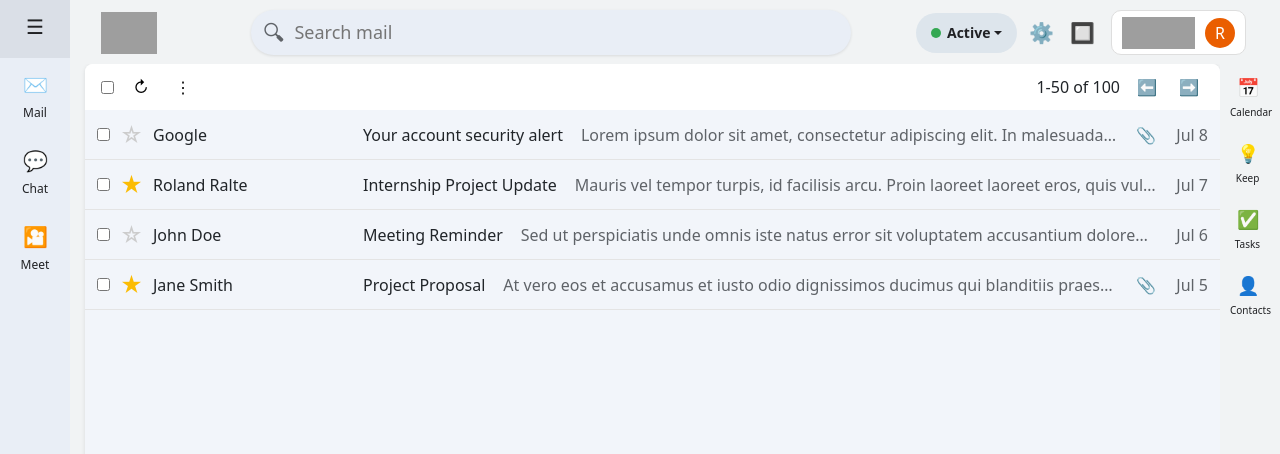
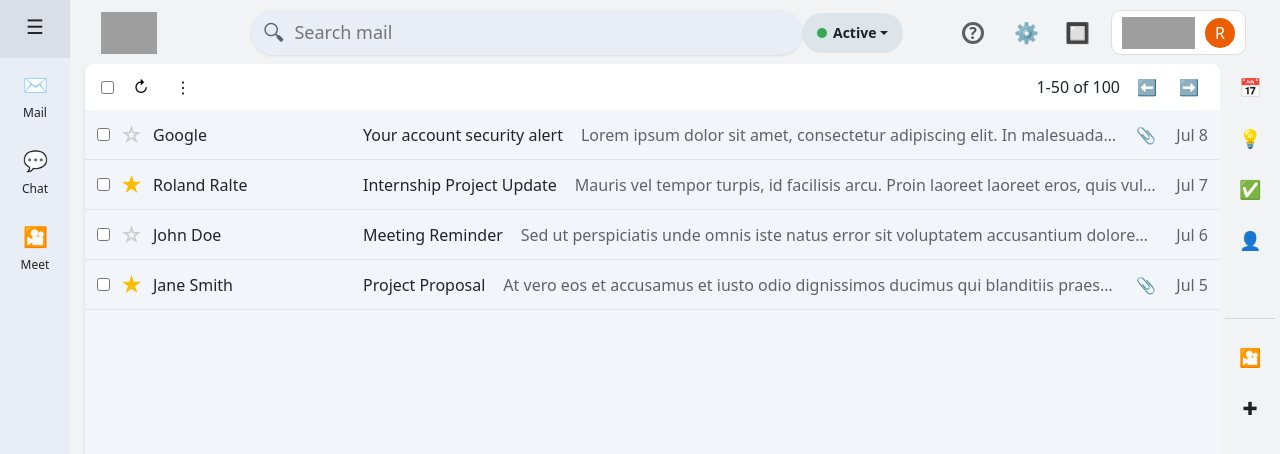
Before and after one commit to RalteRoland/gmail-clone, an Angular app: page / in a window 1280 px wide. Shown: the top 454 px of the page. Built offline with nearby package versions, Linux system fonts and the light colour scheme; grey boxes are pictures that could not be loaded.

Commit message:
Updated navbar icons

```diff
--- a/src/app/app.component.css
+++ b/src/app/app.component.css
@@ -46,7 +46,6 @@ app-inbox {
 
 /* Right Sidebar */
 app-right-sidebar {
-  margin-left: 10px;
   background-color: #f1f3f4;
   border-left: 0px solid #cfd8dc;
   flex-shrink: 0;
--- a/src/app/components/navbar/navbar.component.css
+++ b/src/app/components/navbar/navbar.component.css
@@ -53,8 +53,99 @@
 
 .icon{
   font-size: 20px;
+  padding: 5px;
+}
+
+.icon:hover{
+  background-color: #d6d6d6;
+  border-radius: 50%;
   cursor: pointer;
 }
+
+.question-icon {
+  display: flex;
+  align-items: center;
+  justify-content: center;
+  width: 40px;
+  height: 40px;
+  background-color: #f1f3f4;
+  border-radius: 50%;
+  cursor: pointer;
+  transition: background-color 0.2s ease;
+  box-sizing: border-box;
+}
+
+.question-icon:hover {
+  background-color:  #d6d6d6;
+}
+
+.question-inner {
+  display: flex;
+  align-items: center;
+  justify-content: center;
+  width: 22px;
+  height: 22px;
+  border: 3px solid #5f5f5f;
+  background-color: #f1f3f4;
+  border-radius: 50%;
+  font-size: 16px;
+  color: #545454;
+  font-weight: bold;
+}
+
+
+
+.dropdown{
+  padding-right: 50px;
+}
+
+.dropdown-menu{
+  background-color: #e9eef6;
+  border: none;
+  box-shadow: 0px 0px 10px rgb(167, 167, 167);
+}
+
+.dropdown-item {
+  font-size: 14px;
+  padding: 15px 5px;
+  color: #202124;
+  transition: background-color 0.2s;
+}
+
+.dropdown-item:hover {
+  background-color: #d7dce6;
+}
+
+.status-button {
+  display: flex;
+  align-items: center;
+  font-weight: bold;
+  padding: 4px 15px;
+  background-color: #dde5eb;
+  border: none;
+  border-radius: 20px;
+  font-size: 14px;
+  color: #202124;
+  cursor: pointer;
+  height: 40px;
+  width: auto;
+}
+
+.status-dot {
+  height: 10px;
+  width: 10px;
+  background-color: #34a853;
+  border-radius: 50%;
+  display: inline-block;
+  margin-right: 6px;
+}
+
+.status-arrow {
+  margin-left: 6px;
+  font-size: 12px;
+  color: #5f6368;
+}
+
 
 .profile-container {
   display: flex;
@@ -89,51 +180,3 @@
   font-weight: normal;
   padding: 15px;
 }
-
-.status-button {
-  display: flex;
-  align-items: center;
-  font-weight: bold;
-  padding: 4px 15px;
-  background-color: #dde5ec;
-  border: none;
-  border-radius: 20px;
-  font-size: 14px;
-  color: #202124;
-  cursor: pointer;
-  margin-right: 12px;
-  height: 40px;
-  width: auto;
-}
-
-.status-dot {
-  height: 10px;
-  width: 10px;
-  background-color: #34a853;
-  border-radius: 50%;
-  display: inline-block;
-  margin-right: 6px;
-}
-
-.status-arrow {
-  margin-left: 6px;
-  font-size: 12px;
-  color: #5f6368;
-}
-
-.dropdown-menu{
-  background-color: #e9eef6;
-  border: none;
-  box-shadow: 0px 0px 10px rgb(167, 167, 167);
-}
-
-.dropdown-item {
-  font-size: 14px;
-  padding: 15px 5px;
-  color: #202124;
-  transition: background-color 0.2s;
-}
-
-.dropdown-item:hover {
-  background-color: #d7dce6;
-}
--- a/src/app/components/navbar/navbar.component.html
+++ b/src/app/components/navbar/navbar.component.html
@@ -34,6 +34,9 @@
   </div>
 
   <div class="right">
+    <div class="question-icon">
+      <span class="question-inner">?</span>
+    </div>
     <span class="icon">⚙️</span>
     <span class="icon">🔲</span>
     <div class="profile-container">
--- a/src/app/components/right-sidebar/right-sidebar.component.css
+++ b/src/app/components/right-sidebar/right-sidebar.component.css
@@ -1,11 +1,10 @@
 .right-sidebar {
-  width: 50px;
+  width: 60px;
   background-color: #f1f3f4;
   height: calc(100vh - 64px);
   display: flex;
   flex-direction: column;
   align-items: center;
-  padding-right: 15px;
 }
 
 .right-bar-icon {
@@ -18,7 +17,7 @@
   color: #202124;
   text-align: center;
   box-sizing: border-box;
-  width: 100%;
+  width: 50px
 }
 
 .right-bar-icon:hover {
@@ -34,3 +33,9 @@
 .label:hover{
   border-radius: 50%;
 }
+
+.right-sidebar-under{
+  border-top: 1px solid #cfd8dc;
+  padding-top: 15px;
+  margin-top: 50px;
+}
--- a/src/app/components/right-sidebar/right-sidebar.component.html
+++ b/src/app/components/right-sidebar/right-sidebar.component.html
@@ -1,21 +1,35 @@
 <div class="right-sidebar">
   <div class="right-bar-icon" title="Calendar">
     📅
-    <div class="label">Calendar</div>
+    <div class="label"></div>
   </div>
 
   <div class="right-bar-icon" title="Keep">
     💡
-    <div class="label">Keep</div>
+    <div class="label"></div>
   </div>
 
   <div class="right-bar-icon" title="Tasks">
     ✅
-    <div class="label">Tasks</div>
+    <div class="label"></div>
   </div>
 
   <div class="right-bar-icon" title="Contacts">
     👤
-    <div class="label">Contacts</div>
+    <div class="label"></div>
   </div>
+
+  <div class="right-sidebar-under">
+    <div class="right-bar-icon" title="Zoom">
+      🎦
+      <div class="label"></div>
+    </div>
+
+    <div class="right-bar-icon" title="Add-ons">
+      ✚
+      <div class="label"></div>
+    </div>
+  </div>
+
+
 </div>
```
Also changed, not shown: src/app/app.component.html (+1 -13 lines).
